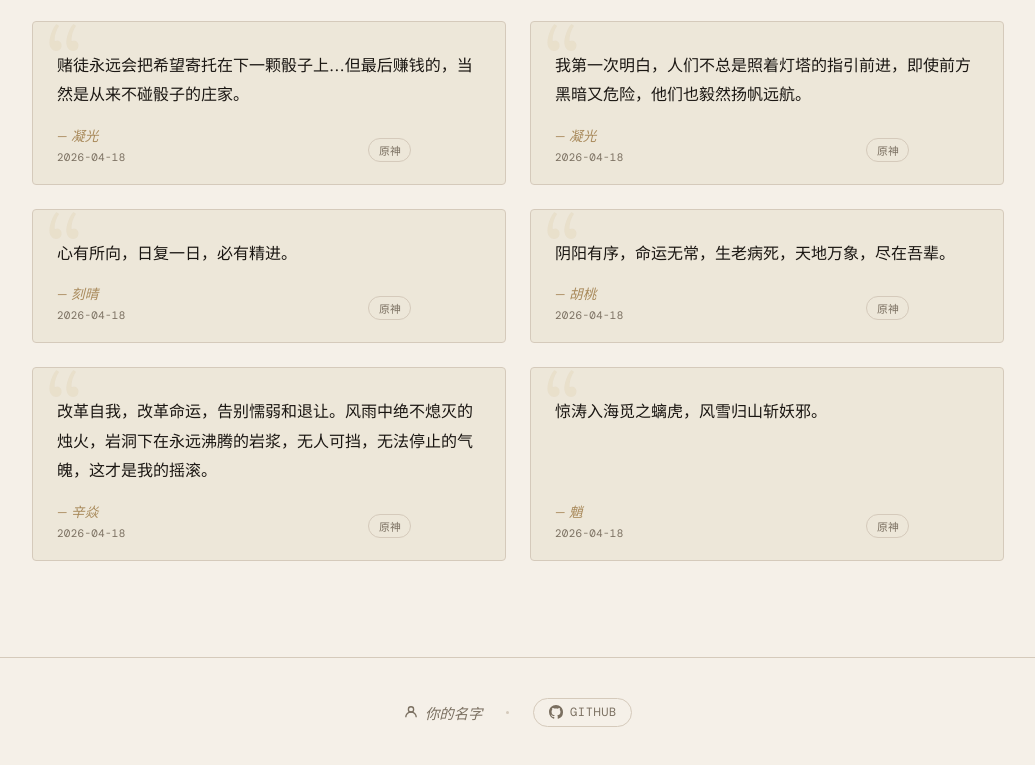
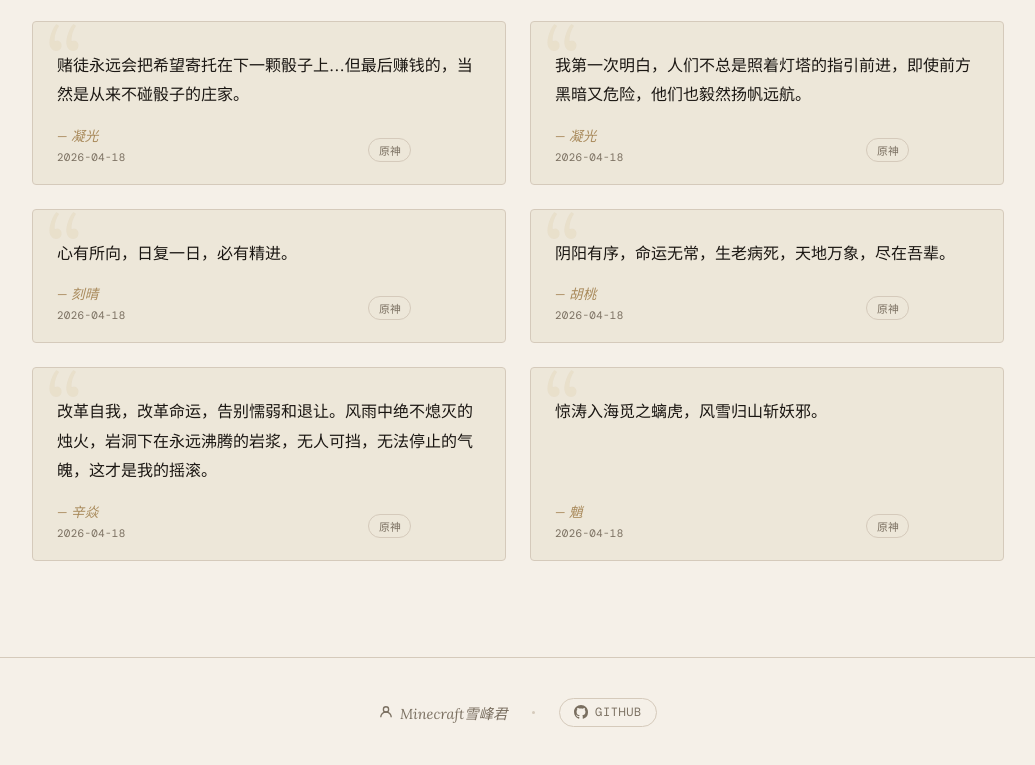
Before and after one commit to XFJ-YYQF/Golden-Sentence-Collection, a plain HTML site: page index.html in a window 1280 px wide. Shown: the part 1780-2545 px from the top of the page, without its empty margins (122-1157 px from the left). Drawn offline with Linux system fonts and the light colour scheme; a web font is replaced by a local one.

Commit message:
Update index.html

```diff
--- a/index.html
+++ b/index.html
@@ -587,15 +587,15 @@
 <footer>
   <div class="footer-links">
     <!-- ✏️ 将 href 替换为你的个人主页地址，将「你的名字」替换为署名 -->
-    <a class="footer-author" href="https://your-website.com" target="_blank" rel="noopener">
+    <a class="footer-author" href="https://minecraftxfj.top" target="_blank" rel="noopener">
       <svg viewBox="0 0 16 16" fill="none" stroke="currentColor" stroke-width="1.5">
         <circle cx="8" cy="5" r="3"/><path d="M2 14c0-3.3 2.7-6 6-6s6 2.7 6 6"/>
       </svg>
-      你的名字
+      Minecraft雪峰君
     </a>
     <div class="footer-dot"></div>
     <!-- ✏️ 将 href 替换为你的 GitHub 项目地址 -->
-    <a class="footer-github" href="https://github.com/your-username/your-repo" target="_blank" rel="noopener">
+    <a class="footer-github" href="https://github.com/XFJ-YYQF/Golden-Sentence-Collection" target="_blank" rel="noopener">
       <svg viewBox="0 0 16 16" fill="currentColor">
         <path d="M8 0C3.58 0 0 3.58 0 8c0 3.54 2.29 6.53 5.47 7.59.4.07.55-.17.55-.38
           0-.19-.01-.82-.01-1.49-2.01.37-2.53-.49-2.69-.94-.09-.23-.48-.94-.82-1.13
```
